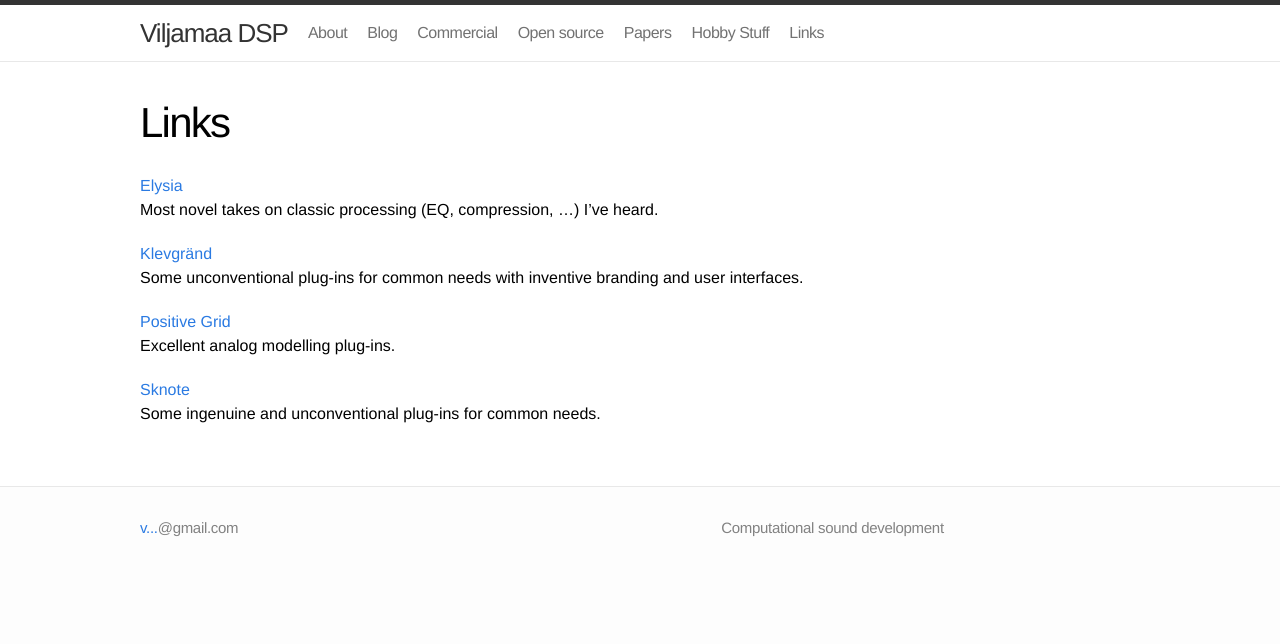
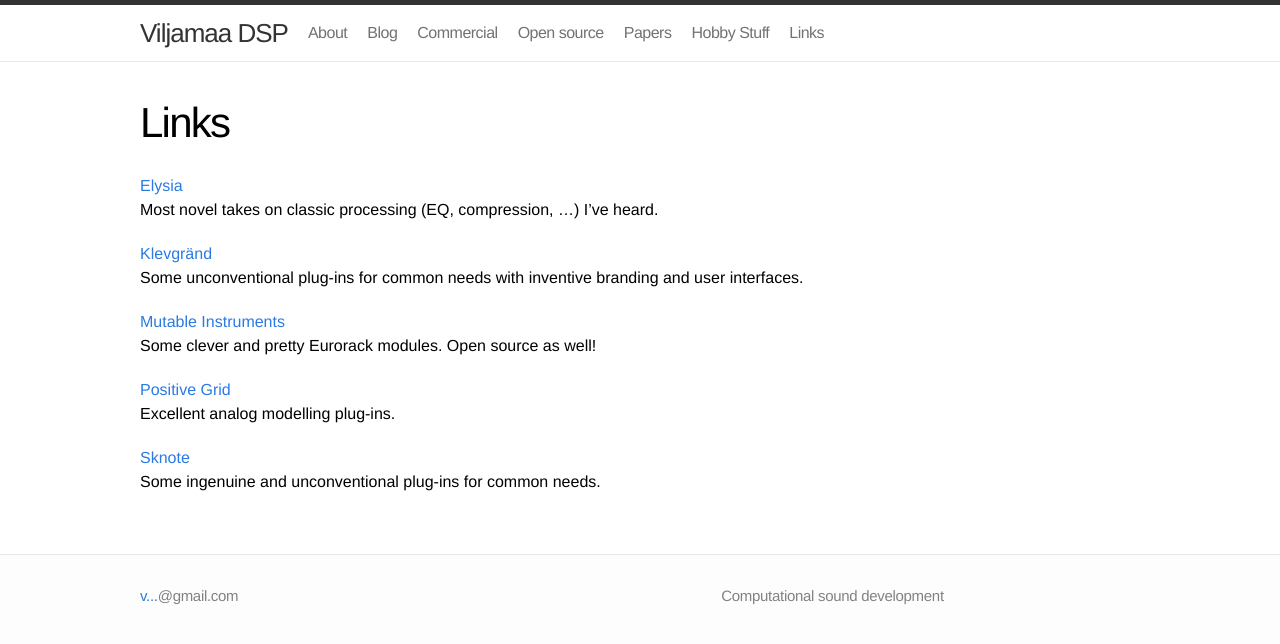
Before and after one commit to mviljamaa/mviljamaa.github.io, a Jekyll site: the page built from links/index.markdown, in a window 1280 px wide. Shown: the top 644 px of the page. Built offline with Jekyll 4.4.1, drawn with Linux system fonts in a browser that asks for light colours.

Commit message:
Update index.markdown

```diff
--- a/links/index.markdown
+++ b/links/index.markdown
@@ -16,6 +16,9 @@ Most novel takes on classic processing (EQ, compression, ...) I've heard.
 [Klevgränd](https://klevgrand.se/products/)<br />
 Some unconventional plug-ins for common needs with inventive branding and user interfaces.
 
+[Mutable Instruments](https://mutable-instruments.net/)<br />
+Some clever and pretty Eurorack modules. Open source as well!
+
 [Positive Grid](https://www.positivegrid.com/)<br />
 Excellent analog modelling plug-ins.
 
```
